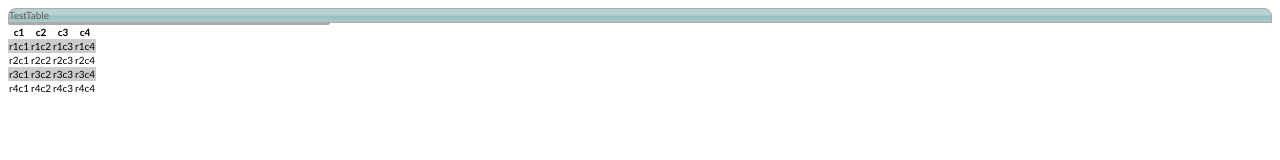
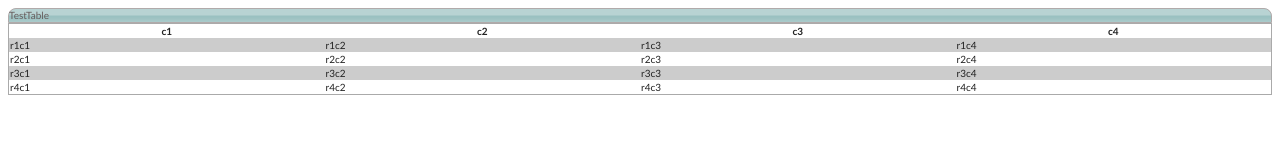
Before and after one commit to erikperez/jDynamicTable, a plain HTML site: page index.html in a window 1280 px wide. Drawn offline with Linux system fonts and the light colour scheme.

Commit message:
Changed creation of element to document.window.createelement using jQuery

```diff
--- a/Scripts/ui.DynamicTable.js
+++ b/Scripts/ui.DynamicTable.js
@@ -32,7 +32,6 @@
             // creation code for mywidget
             // can use this.options
             if (this.options.hidden) {
-                // and this.element
                 this.element.hide();
             }
             this._createStructure()
@@ -40,23 +39,26 @@
         _createStructure: function() {
             // internal functions should be named with a leading underscore
             // manipulate the widget
-            var upperHeader ="";
 
-            upperHeader += '<h3 class="upperheader ui-accordion-header ui-helper-reset ui-state-default ui-corner-top">';
-            upperHeader += this.options.caption;
-            upperHeader += '</h3>';
-            this.element.append(upperHeader);
+            var $h3 = $("<h3 />");
+            $h3.addClass("upperheader ui-accordion-header ui-helper-reset ui-state-default ui-corner-top");
+            $h3.text(this.options.caption);
 
-            this.element.append('<table id="myTable" class=" ui-accordion-content ui-helper-reset ui-widget-content ui-corner-bottom ui-accordion-content-active" style="width:322px;" cellspacing="0" cellspacing="0">' +
-                    '');
+            this.element.append($h3);
 
-            this.element.append(this._createHeader());
-            this.element.append(this._createBody());
-            this.element.append('</table>');
+            var $table = $("<table />");
+            $table.addClass("fullsize ui-widget-content");
+            $table.attr('id', 'myTable');
+            //$table.attr('cellpadding', 0);
+            $table.attr('cellspacing', 0);
 
+            $tableHeader = this._createHeader();
+            $tableBody = this._createBody();
+            $table.append($tableHeader);
+            $table.append($tableBody);
+            this.element.append($table);
 
         },
-
         _createHeader: function() {
             var tableHeaderData = '';
 
@@ -64,19 +66,13 @@
                 tableHeaderData += '<th>' + this.options.columns[i] + '</th>';
             }
 
-
             var header = '<thead> <tr>' + tableHeaderData + '</tr> </thead>';
 
             return header;
         }
 
         ,
-
         _createBody: function() {
-
-
-            console.log("columnData 0 length: " + this.options.columnData[0].length);
-
             var tableBodyData = "";
             var oddOrEven = "odd";
 
@@ -86,30 +82,23 @@
             if (this.options.sourceType == "array") {
 
                 for (var j = 0; j < this.options.columnData.length; j++) {
-
-                    console.log(tableBodyData + j);
-
                     if (j % 2 == 0)
                         tableBodyData += '<tr class="odd">';
                     else
                         tableBodyData += '<tr class="even">';
-
                     for (var i = 0; i < this.options.columnData[j].length; i++)
                         tableBodyData += '<td>' + this.options.columnData[j][i] + '</td>';
-
 
                     tableBodyData += '</tr>';
 
 
                 }
 
-
                 var header = '<tbody>' + tableBodyData + '</tbody>';
-
 
                 return header;
             }
-            else if(this.options.sourceType == "json"){
+            else if(this.options.sourceType === "json"){
 
                 if(this.options.sourceUrl != '')
                 console.log("u need to set the url");
--- a/Styles/ui.DynamicTable.css
+++ b/Styles/ui.DynamicTable.css
@@ -6,3 +6,7 @@
 	height:22px !important;
 	padding-left:20px !important;
 }
+
+.fullsize{
+	width:100%;
+}
--- a/index.html
+++ b/index.html
@@ -7,8 +7,6 @@
     <script type="text/javascript" src="Scripts/jquery-ui-1.8.2.custom.min.js"></script>
     <script type="text/javascript" src="Scripts/ui.DynamicTable.js"></script>
     <link rel="stylesheet" href="Styles/cleangreen/jquery-ui-1.8.2.custom.css"/>
-    <link rel="stylesheet" href="Styles/main.css" media="all" />
-
     <link rel="stylesheet" href="Styles/ui.DynamicTable.css" media="all" />
 
     <script type="text/javascript">
```
